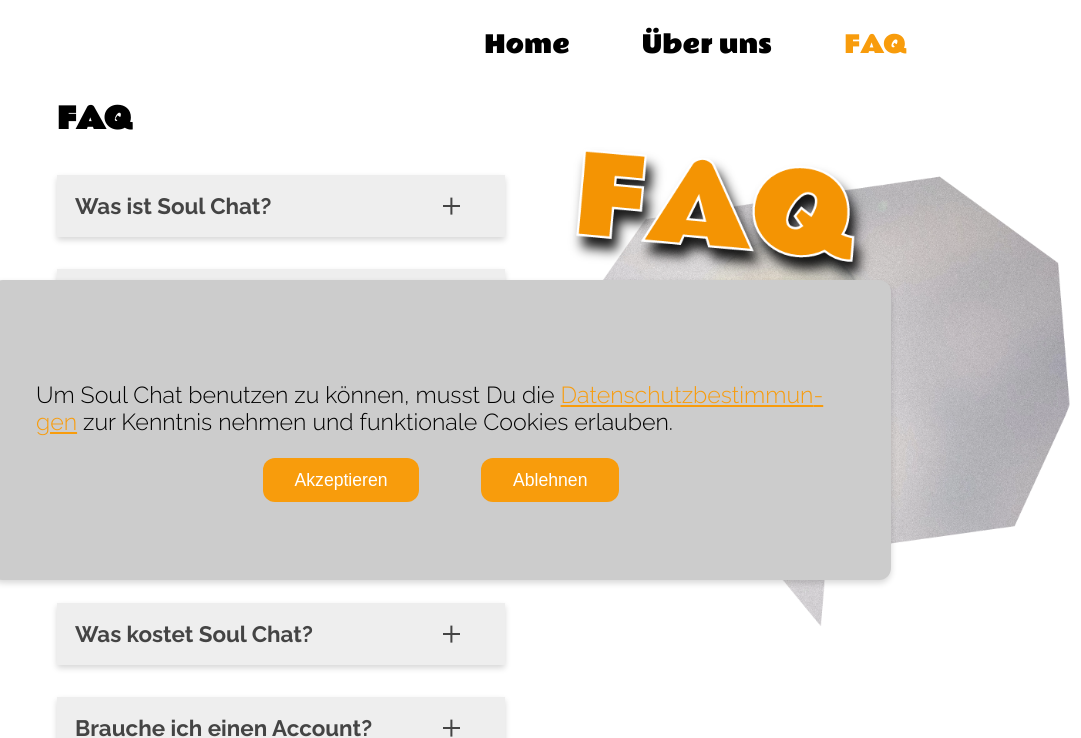
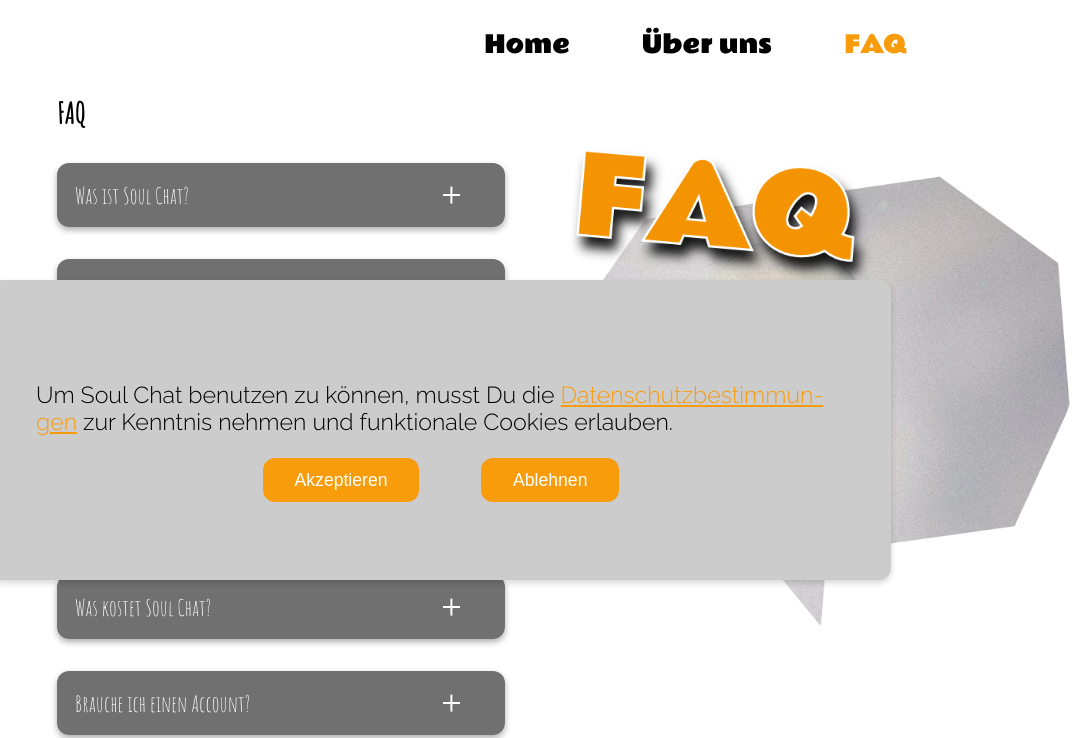
Before and after one commit to Digitale-Lernwelten/seelsorge-chat, a plain HTML site: page web/faq.html in a window 1280 px wide. Shown: the top 738 px of the page, 199-1280 px from the left. Drawn offline with Linux system fonts and the light colour scheme; files whose address does not match are found by name.

Commit message:
small fe changes

```diff
--- a/web/assets/main.css
+++ b/web/assets/main.css
@@ -147,8 +147,18 @@
 	margin-top: -0.6em;
 }
 
-main.sub-page>h3 {
+main.sub-page h3 {
 	margin-top: 0.2em;
+	color: white;
+}
+
+main.sub-page h3.faq {
+	margin-top: 0.2em;
+	color: black;
+}
+
+main.sub-page h3>span {
+	background-color: var(--grey);
 }
 
 main {
@@ -199,9 +209,9 @@
 /* FAQ Box */
 
 .accordion {
+	border-radius: 12px;
 	position: relative;
-	background-color: #eee;
-	color: #444;
+	background-color: var(--grey);
 	cursor: pointer;
 	padding: 18px;
 	width: 100%;
@@ -214,12 +224,18 @@
 	padding-right: 5em;
 }
 
+button.accordion {
+	font-family: var(--main-heading);
+	color: white;
+}
+
 .accordion.active {
 	margin-bottom: 0.5em;
 }
 
 .faq-wrapper {
-	box-shadow: 0px 3px 6px #00000029;
+	border-radius: 12px;
+	box-shadow: 0px 3px 6px #00000052;
 	margin-bottom: 2em;
 	margin-top: 2em;
 }
--- a/web/assets/main.js
+++ b/web/assets/main.js
@@ -12,19 +12,19 @@
 		if (currentDay >= 1 && currentDay <= 5) {
 			if (currentTime >= 1545 && currentTime <= 1930) {
 				return true;
-			};
+			}
 			return false;
-		};
+		}
 	};
 
 	//add script
-	/*
+
 	const addScript = () => {
 		let script = document.createElement("script");
-		script.setAttribute('src', 'https://userlike-cdn-widgets.s3-eu-west-1.amazonaws.com/ee158a48c0cc44ceaca5fe7ae3366ad05f2334f12c3644f295f739f0be9038ed.js');
+		script.setAttribute('src', 'https://userlike-cdn-widgets.s3-eu-west-1.amazonaws.com/312f12586e214ec29e39002ead86655719beb0d14edc4a278a3ed623a56da65a.js');
 		document.head.appendChild(script);
 	}
-*/
+
 
 	for (let i = 0; i < cookies.length; i++) {
 		let cookie = cookies[i];
@@ -141,7 +141,7 @@
 			document.cookie = name + '=; Path=/; Expires=Thu, 01 Jan 1970 00:00:01 GMT;';
 		}
 	}
-};
+}
 setTimeout(deleteCookies, 0);
 
 window.onscroll = function () {
--- a/web/assets/root.css
+++ b/web/assets/root.css
@@ -83,11 +83,12 @@
 
 :root {
 	--main-text: Raleway-Light, sans-serif;
-	--main-heading: AmeticSC-Regular, serif;
+	--main-heading: AmaticSC-Regular, serif;
 	--main-h3: RammettoOne-Regular, serif;
 	--orange: #F89C0C;
 	--test: rgb(248, 156, 12);
 	--main-bold: Raleway-Bold, sans-serif;
+	--grey: #717070;
 }
 
 /* Basic Configs*/
@@ -114,7 +115,7 @@
 }
 
 h3 {
-	font-family: var(--main-h3);
+	font-family: var(--main-heading);
 	font-size: 1.8rem;
 	margin-block-start: 0;
 }
--- a/web/faq.html
+++ b/web/faq.html
@@ -75,7 +75,7 @@
 		</div>
 	</header>
 	<main class="sub-page">
-		<h3>FAQ</h3>
+		<h3 class="faq">FAQ</h3>
 
 		<section>
 
```
Also changed, not shown: web/datenschutz.html (+1 -1 lines), web/home.html (+1 -1 lines), web/impressum.html (+1 -1 lines), web/assets/img/seelsorge-logo-mobile.png (added), web/assets/img/seelsorge-logo.png (added).
